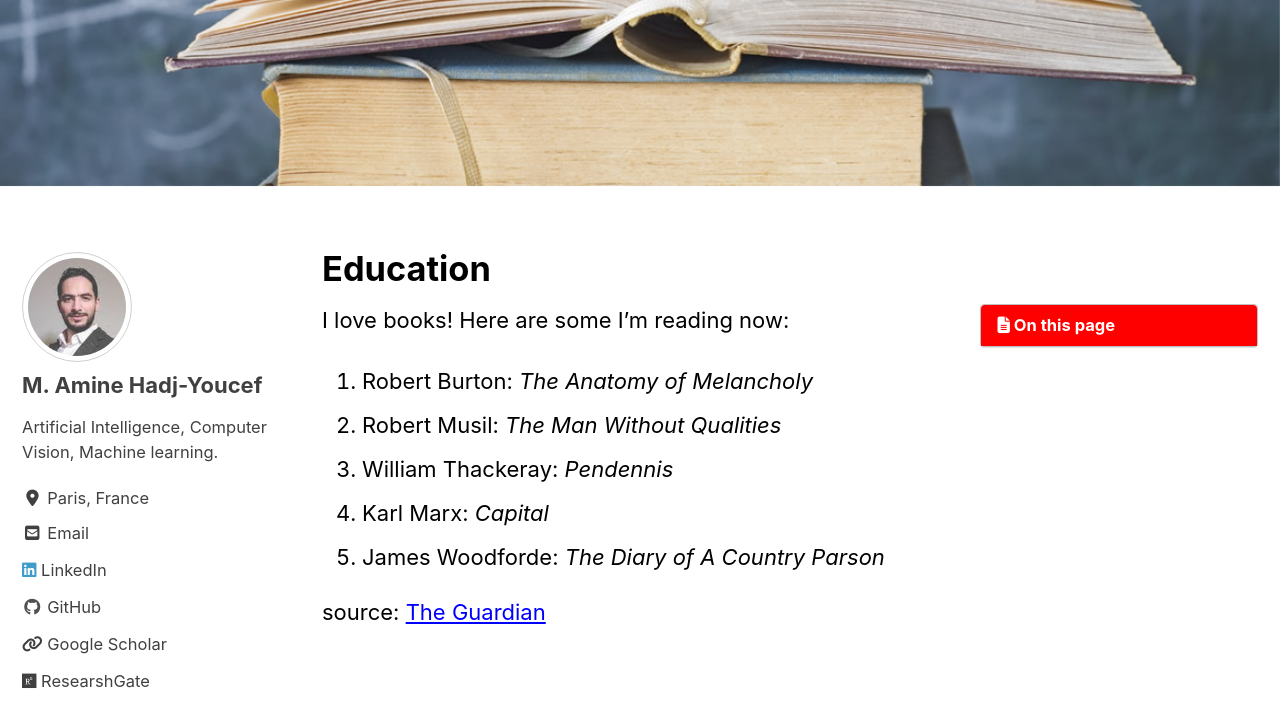
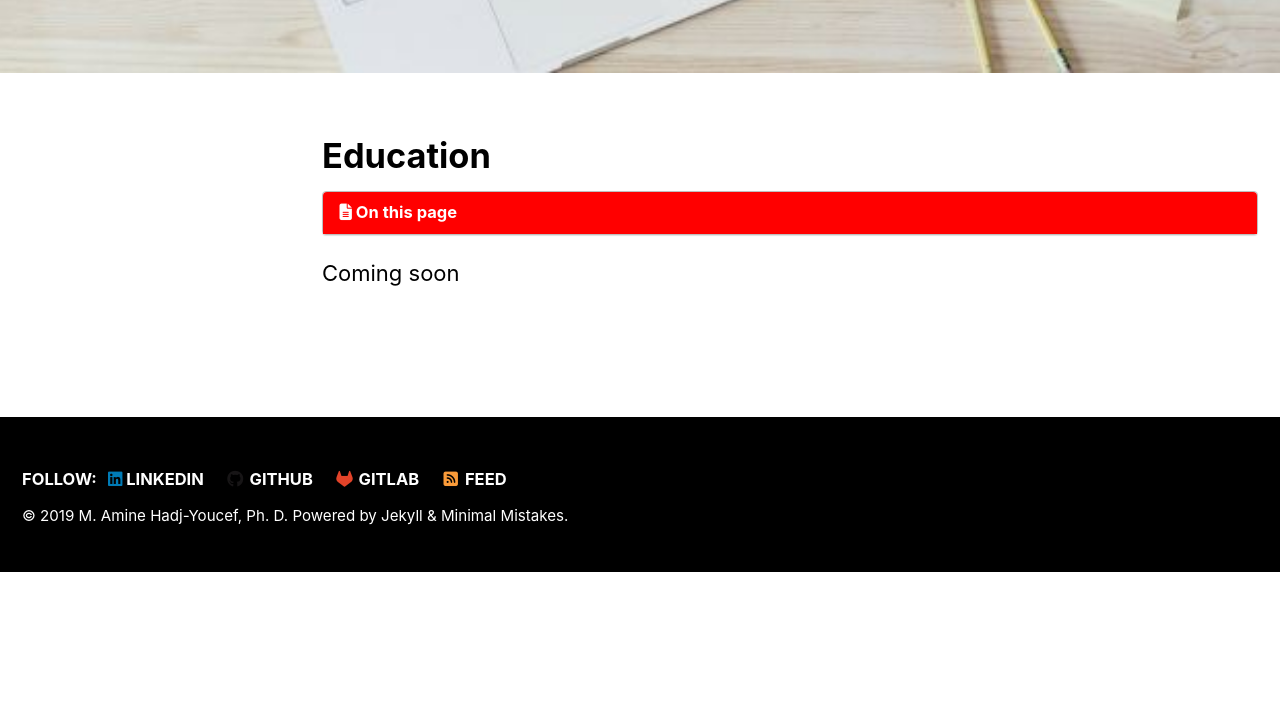
Before and after one commit to amineHY/amine-hadjyoucef.github.io, a Jekyll site: the page built from _pages/articles2.md, in a window 1280 px wide and 900 px high, scrolled down 404 px. Shown: the top 727 px of the window. Built offline with Jekyll 4.4.1, drawn with Linux system fonts in a browser that asks for light colours; cached includes are drawn as plain includes; nearby versions of some CDN libraries; after the commit the page ends 976 px from its top, so only the background shows below that.

Commit message:
improve structure

```diff
--- a/_pages/articles2.md
+++ b/_pages/articles2.md
@@ -4,20 +4,13 @@ subtitle: Summary of education
 permalink: /articles/
 layout: "single"
 icon: fa-book
-author_profile: true
+author_profile: false
 header:
-  image: assets/images/banner_publications.jpg
+  image: assets/images/desktop.jpg
 toc: true
+classes: wide
 ---
 
 
 
-I love books! Here are some I'm reading now:
-
-1. Robert Burton: *The Anatomy of Melancholy*
-2. Robert Musil: *The Man Without Qualities*
-8. William Thackeray: *Pendennis*
-9. Karl Marx: *Capital*
-10. James Woodforde: *The Diary of A Country Parson*
-
-source: [The Guardian](https://www.theguardian.com/books/booksblog/2011/jan/04/best-boring-books)
+Coming soon
```
Also changed, not shown: _pages/articles.md (deleted, +0 -8 lines), assets/images/desktop.jpg (added).
